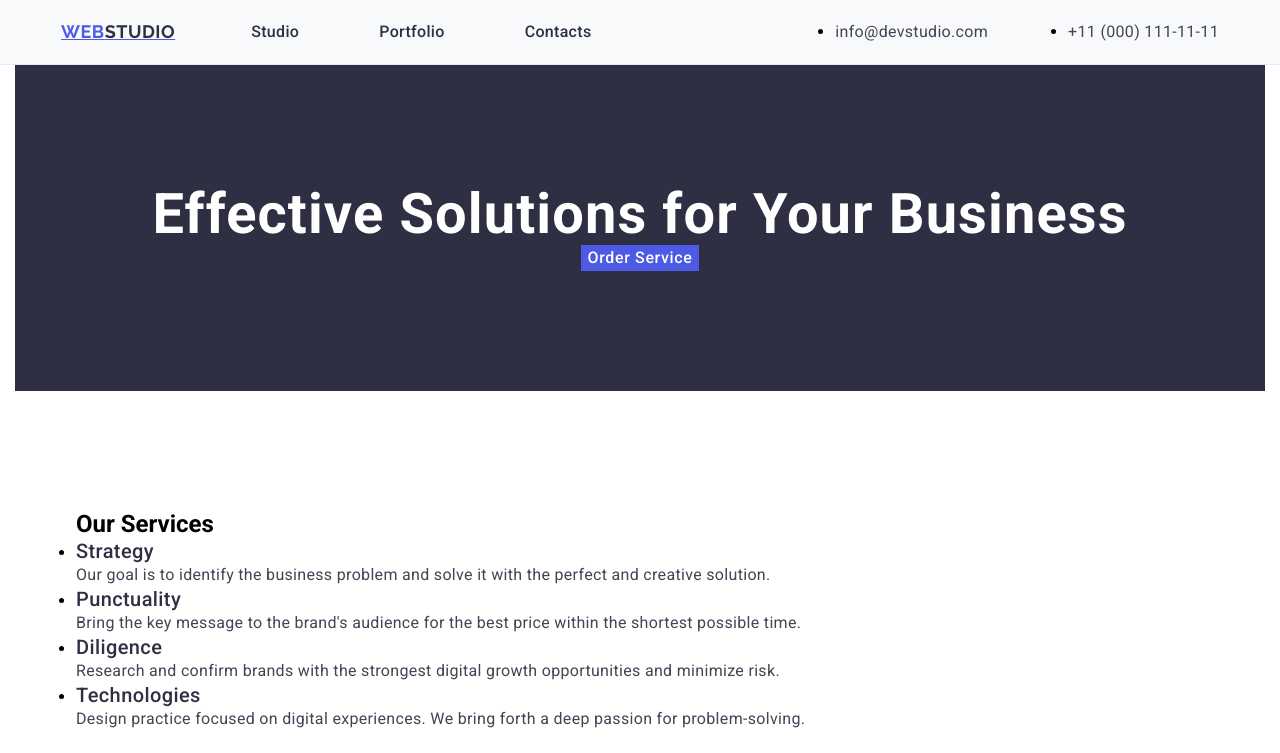
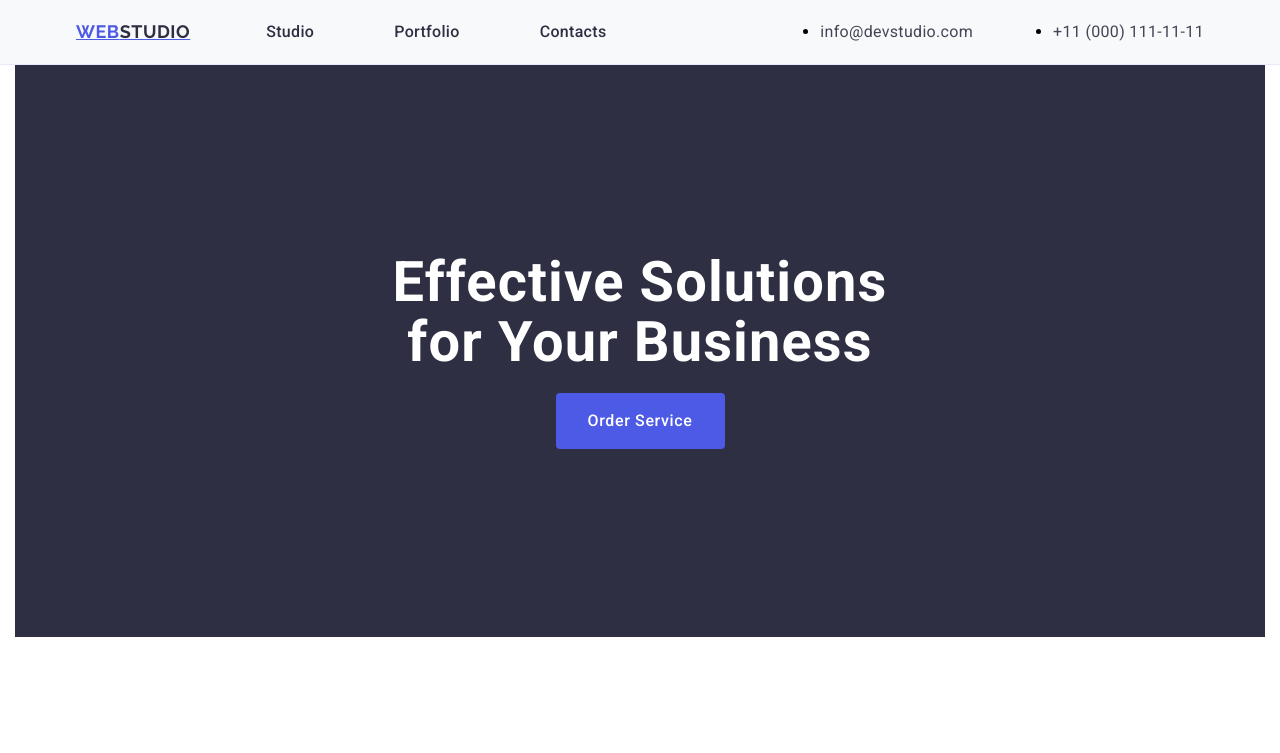
Before and after one commit to alohasid/goit-markup-hw-03, a plain HTML site: page index.html in a window 1280 px wide. Shown: the top 753 px of the page. Drawn offline with nearby package versions, Linux system fonts and the light colour scheme.

Commit message:
completed task

```diff
--- a/css/styles.css
+++ b/css/styles.css
@@ -12,6 +12,7 @@ h1, h2, h3, h4, h5, h6, p, ul {
 }
 
 /* B10, B13 */
+/* Header styling */
 .header {
     border-bottom: 1px solid #e7e9fc;
     padding: 0 15px;
@@ -20,7 +21,7 @@ h1, h2, h3, h4, h5, h6, p, ul {
     display: flex;
     justify-content: space-between;
     align-items: center;
-    padding: 20px 0;
+    padding: 20px 15px;
 }
 .nav {
     display: flex;
@@ -133,16 +134,20 @@ nav ul {
     color: #404bbf;
 }
 
+/* Hero section styling */
 .hero {
     text-align: center;
     background-color: #2e2f42;
     color: white;
+    padding: 188px 0;
 }
 
 .hero-title {
     font-size: 56px;
     line-height: 1.07;
     letter-spacing: 0.02em;
+    max-width: 496px;
+    margin: 0 auto;
 }
 
 .order-btn {
@@ -155,26 +160,57 @@ nav ul {
     font-weight: 500;
     line-height: 1.5;
     letter-spacing: 0.04em;
+    display: block;
+    min-width: 169px;
+    height: 56px;
+    border-radius: 4px;
+    margin: 20px auto 0;
 }
 
 .order-btn:hover,
 .order-btn:focus {
     background-color: #404BBF;
 }
+/* Visually hidden class */
+.visually-hidden {
+    position: absolute;
+    width: 1px;
+    height: 1px;
+    margin: -1px;
+    padding: 0;
+    overflow: hidden;
+    clip: rect(0, 0, 0, 0);
+    border: 0;
+}
 
+/* Features section styling */
 .features {
+    padding: 120px 0;
+}
+
+.features-list {
+    list-style: none;
+    display: flex;
+    gap: 24px;
     justify-content: space-around;
 }
 
-.feature-title {
+.features-item {
+    background-color: #FFFFFF;
+    text-align: center;
+    width: calc((100% - 72px) / 4);
+}
+
+.features-title {
     font-weight: 500;
     font-size: 20px;
     line-height: 1.2;
     letter-spacing: 0.02em;
     color: #2E2F42;
+    margin-bottom: 8px;
 }
 
-.feature-description {
+.features-description {
     font-size: 16px;
     line-height: 1.5;
     letter-spacing: 0.02em;
@@ -312,6 +348,12 @@ footer {
     letter-spacing: 0.02em;
     color: #434455;
 }
+/* Footer styling */
+footer {
+    background-color: #2e2f42;
+    text-align: center;
+    padding: 100px 0;
+}
 
 .footer-logo {
     font-family: 'Raleway', sans-serif;
@@ -321,9 +363,11 @@ footer {
     letter-spacing: 0.03em;
     text-transform: uppercase;
     color: #4d5ae5;
+    display: inline-block;
+    margin-bottom: 16px;
 }
 
-.footer-span {
+.footer-logo span {
     color: #f4f4fd;
 }
 
--- a/index.html
+++ b/index.html
@@ -38,23 +38,23 @@
     </section>
     <section class="features section">
         <div class="container">
-            <h2>Our Services</h2>
-            <ul>
-                <li>
-                    <h3 class="feature-title">Strategy</h3>
-                    <p class="feature-description">Our goal is to identify the business problem and solve it with the perfect and creative solution.</p>
+            <h2 class="visually-hidden">Our Services</h2>
+            <ul class="features-list">
+                <li class="features-item">
+                    <h3 class="features-title">Strategy</h3>
+                    <p class="features-description">Our goal is to identify the business problem and solve it with the perfect and creative solution.</p>
                 </li>
-                <li>
-                    <h3 class="feature-title">Punctuality</h3>
-                    <p class="feature-description">Bring the key message to the brand's audience for the best price within the shortest possible time.</p>
+                <li class="features-item">
+                    <h3 class="features-title">Punctuality</h3>
+                    <p class="features-description">Bring the key message to the brand's audience for the best price within the shortest possible time.</p>
                 </li>
-                <li>
-                    <h3 class="feature-title">Diligence</h3>
-                    <p class="feature-description">Research and confirm brands with the strongest digital growth opportunities and minimize risk.</p>
+                <li class="features-item">
+                    <h3 class="features-title">Diligence</h3>
+                    <p class="features-description">Research and confirm brands with the strongest digital growth opportunities and minimize risk.</p>
                 </li>
-                <li>
-                    <h3 class="feature-title">Technologies</h3>
-                    <p class="feature-description">Design practice focused on digital experiences. We bring forth a deep passion for problem-solving.</p>
+                <li class="features-item">
+                    <h3 class="features-title">Technologies</h3>
+                    <p class="features-description">Design practice focused on digital experiences. We bring forth a deep passion for problem-solving.</p>
                 </li>
             </ul>
         </div>
```
